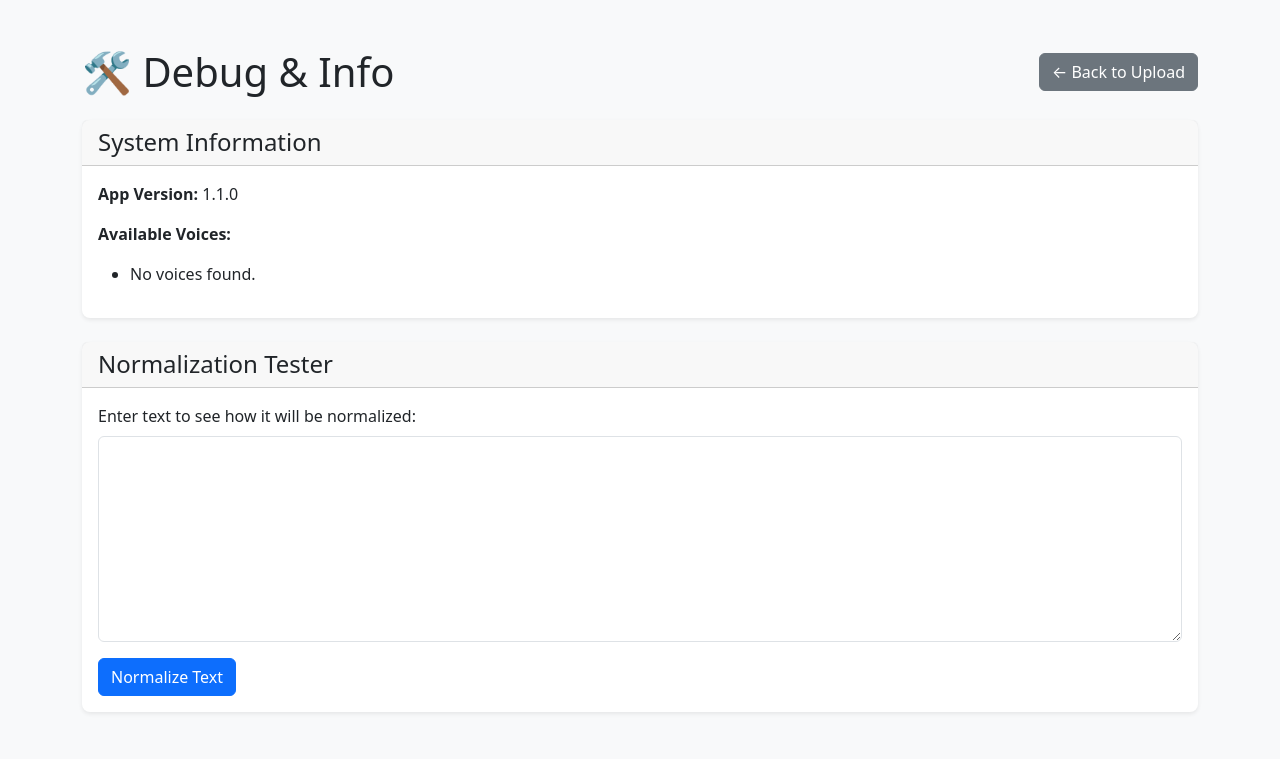
After one commit to JMiahMan1/Docket-TTS, a Flask app: page /debug in a window 1280 px wide. The commit adds this page. Shown: the top 759 px of the page. Run offline with Flask 3, Linux system fonts and the light colour scheme.

Commit message:
add debug and versioning

```diff
--- a/app.py
+++ b/app.py
@@ -25,8 +25,9 @@ import requests
 import textwrap
 from PIL import Image, ImageDraw, ImageFont
 
-from tts_service import TTSService
+from tts_service import TTSService, normalize_text
 
+APP_VERSION = "1.1.0"
 UPLOAD_FOLDER = '/app/uploads'
 GENERATED_FOLDER = '/app/generated'
 VOICES_FOLDER = '/app/voices'
@@ -38,6 +39,11 @@ app.config.from_mapping(
     GENERATED_FOLDER=GENERATED_FOLDER,
     SECRET_KEY='a-secure-and-random-secret-key'
 )
+
+# Make the app version available to all templates
+@app.context_processor
+def inject_version():
+    return dict(app_version=APP_VERSION)
 
 def celery_init_app(app: Flask) -> Celery:
     class FlaskTask(Task):
@@ -194,7 +200,6 @@ def convert_to_speech_task(self, input_filepath, original_filename, voice_name=N
         tts = TTSService(voice=voice_name, speed_rate=speed_rate)
         _, normalized_text = tts.synthesize(text_content, output_filepath)
 
-        # --- Fetch or create cover art ---
         title = metadata.get('title', '')
         author = metadata.get('author', 'Unknown')
         cover_url = ''
@@ -247,45 +252,30 @@ def convert_to_speech_task(self, input_filepath, original_filename, voice_name=N
             os.remove(temp_cover_path)
 
 def create_generic_cover_image(title, author, save_path):
-    """Creates a generic cover image with the book title and author."""
     try:
-        # Create a blank image
         width, height = 800, 1200
         image = Image.new('RGB', (width, height), color = (73, 109, 137))
         draw = ImageDraw.Draw(image)
-
-        # Load a font
         try:
-            # Try to load a common font
             font_title = ImageFont.truetype("DejaVuSans-Bold.ttf", size=60)
             font_author = ImageFont.truetype("DejaVuSans.ttf", size=40)
         except IOError:
-            # If the font is not available, use the default font
             font_title = ImageFont.load_default()
             font_author = ImageFont.load_default()
-
-        # Add text to the image
-        # Title
         title_lines = textwrap.wrap(title, width=20)
         y_text = height / 4
         for line in title_lines:
             bbox = draw.textbbox((0, 0), line, font=font_title)
-            line_width = bbox[2] - bbox[0]
-            line_height = bbox[3] - bbox[1]
+            line_width, line_height = bbox[2] - bbox[0], bbox[3] - bbox[1]
             draw.text(((width - line_width) / 2, y_text), line, font=font_title, fill=(255, 255, 255))
-            y_text += line_height + 5 # Add padding
-
-        # Author
-        y_text += 50 # add some space
+            y_text += line_height + 5
+        y_text += 50
         author_lines = textwrap.wrap(author, width=30)
         for line in author_lines:
             bbox = draw.textbbox((0, 0), line, font=font_author)
-            line_width = bbox[2] - bbox[0]
-            line_height = bbox[3] - bbox[1]
+            line_width, line_height = bbox[2] - bbox[0], bbox[3] - bbox[1]
             draw.text(((width - line_width) / 2, y_text), line, font=font_author, fill=(255, 255, 255))
-            y_text += line_height + 5 # Add padding
-
-        # Save the image
+            y_text += line_height + 5
         image.save(save_path)
         return save_path
     except Exception as e:
@@ -293,20 +283,13 @@ def create_generic_cover_image(title, author, save_path):
         return None
 
 def _create_audiobook_logic(file_list, audiobook_title, audiobook_author, cover_url, build_dir, task_self=None):
-    """Contains the core logic for creating an audiobook, using the passed build_dir."""
     def update_state(state, meta):
         if task_self:
             task_self.update_state(state=state, meta=meta)
-
     unique_file_list = sorted(list(set(file_list)))
-
     update_state(state='PROGRESS', meta={'current': 1, 'total': 5, 'status': 'Gathering chapters and text...'})
     safe_mp3_paths = [Path(GENERATED_FOLDER) / secure_filename(fname) for fname in unique_file_list]
-    merged_text_content = ""
-    for mp3_path in safe_mp3_paths:
-        txt_path = mp3_path.with_suffix('.txt')
-        if txt_path.exists():
-            merged_text_content += txt_path.read_text(encoding='utf-8') + "\n\n"
+    merged_text_content = "".join(p.with_suffix('.txt').read_text(encoding='utf-8') + "\n\n" for p in safe_mp3_paths if p.with_suffix('.txt').exists())
     update_state(state='PROGRESS', meta={'current': 2, 'total': 5, 'status': 'Downloading cover art...'})
     cover_path = None
     if cover_url:
@@ -314,17 +297,14 @@ def _create_audiobook_logic(file_list, audiobook_title, audiobook_author, cover_
             response = requests.get(cover_url, stream=True)
             response.raise_for_status()
             cover_path = build_dir / "cover.jpg"
-            with open(cover_path, 'wb') as f:
-                shutil.copyfileobj(response.raw, f)
+            with open(cover_path, 'wb') as f: shutil.copyfileobj(response.raw, f)
         except requests.RequestException as e:
             app.logger.error(f"Failed to download cover art: {e}")
             cover_path = None
-
     if not cover_path and audiobook_title and audiobook_author:
         generic_cover_path = build_dir / "generic_cover.jpg"
         if create_generic_cover_image(audiobook_title, audiobook_author, generic_cover_path):
             cover_path = generic_cover_path
-
     update_state(state='PROGRESS', meta={'current': 3, 'total': 5, 'status': 'Analyzing chapters...'})
     chapters_meta_content = f";FFMETADATA1\ntitle={audiobook_title}\nartist={audiobook_author}\ncomment={merged_text_content.replace(';', ';;').replace('=', r'=')}\n\n"
     concat_list_content = ""
@@ -348,17 +328,14 @@ def _create_audiobook_logic(file_list, audiobook_title, audiobook_author, cover_
     output_filename = f"{secure_filename(audiobook_title)}_{timestamp}.m4b"
     output_filepath = Path(GENERATED_FOLDER) / output_filename
     mux_command = ['ffmpeg']
-    if cover_path:
-        mux_command.extend(['-i', str(cover_path)])
+    if cover_path: mux_command.extend(['-i', str(cover_path)])
     mux_command.extend(['-i', str(temp_audio_path), '-i', str(chapters_meta_path)])
     map_offset = 1 if cover_path else 0
     mux_command.extend(['-map', f'{map_offset}:a', '-map_metadata', f'{map_offset + 1}'])
     if cover_path:
-        mux_command.extend(['-map', '0:v'])
-        mux_command.extend(['-disposition:v', 'attached_pic'])
+        mux_command.extend(['-map', '0:v', '-disposition:v', 'attached_pic'])
     mux_command.extend(['-c:a', 'copy', '-c:v', 'copy', str(output_filepath)])
     subprocess.run(mux_command, check=True, capture_output=True)
-
     return {'status': 'Success', 'filename': output_filename}
 
 @celery.task(bind=True)
@@ -367,17 +344,14 @@ def create_audiobook_task(self, file_list, audiobook_title, audiobook_author, co
     build_dir = Path(GENERATED_FOLDER) / f"audiobook_build_{timestamp}"
     os.makedirs(build_dir, exist_ok=True)
     try:
-        return _create_audiobook_logic(
-            file_list, audiobook_title, audiobook_author, cover_url, build_dir, task_self=self
-        )
+        return _create_audiobook_logic(file_list, audiobook_title, audiobook_author, cover_url, build_dir, task_self=self)
     except Exception as e:
         app.logger.error(f"Audiobook creation failed: {e}")
         if isinstance(e, subprocess.CalledProcessError):
             app.logger.error(f"FFMPEG stderr: {e.stderr.decode()}")
         raise e
     finally:
-        if build_dir.exists():
-            shutil.rmtree(build_dir)
+        if build_dir.exists(): shutil.rmtree(build_dir)
 
 @app.route('/', methods=['GET', 'POST'])
 def upload_file():
@@ -397,12 +371,10 @@ def upload_file():
             task = convert_to_speech_task.delay(input_filepath, original_filename, voice_name, speed_rate)
             return render_template('result.html', task_id=task.id)
 
-        files = request.files.getlist('file') # Use getlist() to get all files
-
+        files = request.files.getlist('file')
         if not files or all(f.filename == '' for f in files):
             flash('No files selected.', 'error')
             return redirect(request.url)
-
         tasks_created = 0
         for file in files:
             if file and allowed_file(file.filename):
@@ -412,14 +384,12 @@ def upload_file():
                 file.save(input_filepath)
                 convert_to_speech_task.delay(input_filepath, original_filename, voice_name, speed_rate)
                 tasks_created += 1
-
         if tasks_created > 0:
             flash(f'Successfully queued {tasks_created} files for processing.', 'success')
-            return redirect(url_for('jobs_page')) # Redirect to see all jobs
+            return redirect(url_for('jobs_page'))
         else:
             flash(f'Invalid file type. Allowed types are: {", ".join(ALLOWED_EXTENSIONS)}.', 'error')
             return redirect(request.url)
-
     voices = list_available_voices()
     return render_template('index.html', voices=voices)
 
@@ -428,62 +398,40 @@ def list_files():
     file_map = {}
     all_files = sorted(Path(GENERATED_FOLDER).iterdir(), key=os.path.getmtime, reverse=True)
     for entry in all_files:
-        if not entry.is_file() or entry.name.startswith('sample_') or entry.name.startswith('cover_'):
+        if not entry.is_file() or entry.name.startswith(('sample_', 'cover_')):
             continue
-
         match = re.match(r'^(.*?)_([a-f0-9]{8})$', entry.stem)
-        if match:
-            base_name = match.group(1)
-            unique_id = match.group(2)
-            key = f"{base_name}_{unique_id}"
-        else:
-            base_name = entry.stem
-            key = base_name
-
+        key = f"{match.group(1)}_{match.group(2)}" if match else entry.stem
         if key not in file_map:
-            file_map[key] = {'base_name': f"{base_name}_{unique_id}" if match else base_name}
-
+            file_map[key] = {'base_name': match.group(1) if match else entry.stem}
         if entry.suffix in ['.mp3', '.m4b']:
-            file_map[key]['audio_name'] = entry.name
-            file_map[key]['size'] = human_readable_size(entry.stat().st_size)
-            file_map[key]['date'] = datetime.fromtimestamp(entry.stat().st_mtime).strftime('%Y-%m-%d %H:%M')
+            file_map[key].update({
+                'audio_name': entry.name,
+                'size': human_readable_size(entry.stat().st_size),
+                'date': datetime.fromtimestamp(entry.stat().st_mtime).strftime('%Y-%m-%d %H:%M')
+            })
         elif entry.suffix == '.txt':
             file_map[key]['txt_name'] = entry.name
-
     audio_files = [data for data in file_map.values() if 'audio_name' in data]
     return render_template('files.html', audio_files=audio_files)
 
 @app.route('/get-book-metadata', methods=['POST'])
 def get_book_metadata():
     filenames = request.json.get('filenames', [])
-    if not filenames:
-        return jsonify({'error': 'No filenames provided'}), 400
-
+    if not filenames: return jsonify({'error': 'No filenames provided'}), 400
     match = re.match(r'^(.*?)_([a-f0-9]{8})$', Path(filenames[0]).stem)
-    if match:
-        first_file_path_stem = match.group(1)
-    else:
-        first_file_path_stem = Path(filenames[0]).stem
-
+    first_file_path_stem = match.group(1) if match else Path(filenames[0]).stem
     title_from_name = first_file_path_stem.replace('_', ' ').replace('-', ' ').title()
     metadata = {'title': title_from_name, 'author': 'Unknown'}
-
     txt_filename = next((f.replace('.mp3', '.txt') for f in filenames if f.endswith('.mp3')), None)
-    if txt_filename:
-        txt_path = Path(GENERATED_FOLDER) / txt_filename
-        if txt_path.exists():
-            text = txt_path.read_text(encoding='utf-8')
-            parsed_meta = parse_metadata_from_text(text)
-            metadata['author'] = parsed_meta.get('author', metadata['author'])
-
-    title = metadata.get('title', '')
-    author = metadata.get('author', '')
-    cover_url = ''
+    if txt_filename and (txt_path := Path(GENERATED_FOLDER) / txt_filename).exists():
+        text = txt_path.read_text(encoding='utf-8')
+        parsed_meta = parse_metadata_from_text(text)
+        metadata['author'] = parsed_meta.get('author', metadata['author'])
+    title, author, cover_url = metadata.get('title', ''), metadata.get('author', ''), ''
     if title:
         try:
-            query = f"intitle:{title}"
-            if author and author != 'Unknown':
-                query += f"+inauthor:{author}"
+            query = f"intitle:{title}" + (f"+inauthor:{author}" if author and author != 'Unknown' else "")
             response = requests.get(f"https://www.googleapis.com/books/v1/volumes?q={query}&maxResults=1")
             response.raise_for_status()
             data = response.json()
@@ -494,7 +442,6 @@ def get_book_metadata():
                 cover_url = book_info.get('imageLinks', {}).get('thumbnail', '')
         except requests.RequestException as e:
             app.logger.error(f"Google Books API request failed: {e}")
-
     return jsonify({'title': title, 'author': author, 'cover_url': cover_url})
 
 @app.route('/create-audiobook', methods=['POST'])
@@ -516,39 +463,28 @@ def jobs_page():
     try:
         inspector = celery.control.inspect()
         active_tasks = inspector.active() or {}
-        for worker_name, tasks in active_tasks.items():
+        for worker, tasks in active_tasks.items():
             for task in tasks:
                 original_filename = "N/A"
-                task_args = task.get('args')
-                if task_args and isinstance(task_args, (list, tuple)) and len(task_args) > 1:
+                if (task_args := task.get('args')) and isinstance(task_args, (list, tuple)) and len(task_args) > 1:
                     original_filename = Path(task_args[1]).name
-                running_jobs.append({'id': task['id'], 'name': original_filename, 'worker': worker_name})
-
+                running_jobs.append({'id': task['id'], 'name': original_filename, 'worker': worker})
         reserved_tasks = inspector.reserved() or {}
-        for worker_name, tasks in reserved_tasks.items():
+        for worker, tasks in reserved_tasks.items():
             for task in tasks:
                 original_filename = "N/A"
-                task_args = task.get('args')
-                if task_args and isinstance(task_args, (list, tuple)) and len(task_args) > 1:
+                if (task_args := task.get('args')) and isinstance(task_args, (list, tuple)) and len(task_args) > 1:
                     original_filename = Path(task_args[1]).name
                 queued_jobs.append({'id': task['id'], 'name': original_filename, 'status': 'Reserved'})
-
         if redis_client:
             try:
                 unassigned_job_count = redis_client.llen('celery')
             except Exception as e:
                 app.logger.error(f"Could not get queue length from Redis: {e}")
-
     except Exception as e:
         app.logger.error(f"Could not inspect Celery/Redis: {e}")
         flash("Could not connect to the Celery worker or Redis.", "error")
-
-    return render_template(
-        'jobs.html',
-        running_jobs=running_jobs,
-        waiting_jobs=queued_jobs,
-        unassigned_job_count=unassigned_job_count
-    )
+    return render_template('jobs.html', running_jobs=running_jobs, waiting_jobs=queued_jobs, unassigned_job_count=unassigned_job_count)
 
 @app.route('/cancel-job/<task_id>', methods=['POST'])
 def cancel_job(task_id):
@@ -565,7 +501,6 @@ def delete_bulk():
     if not basenames_to_delete:
         flash("No files selected for deletion.", "warning")
         return redirect(url_for('list_files'))
-
     deleted_count = 0
     for base_name in basenames_to_delete:
         safe_base_name = secure_filename(base_name)
@@ -575,7 +510,6 @@ def delete_bulk():
                 deleted_count +=1
             except OSError as e:
                 app.logger.error(f"Error deleting file {f}: {e}")
-
     flash(f"Successfully deleted {deleted_count} file(s).", "success")
     return redirect(url_for('list_files'))
 
@@ -583,21 +517,16 @@ def delete_bulk():
 def speak_sample(voice_name):
     sample_text = "The Lord is my shepherd; I shall not want. He makes me to lie down in green pastures; He leads me beside the still waters. He restores my soul; He leads me in the paths of righteousness For His name’s sake."
     speed_rate = request.args.get('speed', '1.0')
-
-    # Sanitize speed_rate to be used in filename
     safe_speed = str(speed_rate).replace('.', 'p')
     safe_voice_name = secure_filename(Path(voice_name).stem)
-
     filename = f"sample_{safe_voice_name}_speed_{safe_speed}.mp3"
     filepath = os.path.join(GENERATED_FOLDER, filename)
-
     if not os.path.exists(filepath):
         try:
             tts = TTSService(voice=voice_name, speed_rate=speed_rate)
             tts.synthesize(sample_text, filepath)
         except Exception as e:
             return f"Error generating sample: {e}", 500
-
     return send_from_directory(app.config["GENERATED_FOLDER"], filename)
 
 @app.route('/status/<task_id>')
@@ -616,3 +545,19 @@ def task_status(task_id):
 @app.route('/generated/<name>')
 def download_file(name):
     return send_from_directory(app.config["GENERATED_FOLDER"], name)
+
+@app.route('/health')
+def health_check():
+    """A simple health check endpoint."""
+    return jsonify({"status": "healthy"}), 200
+
+@app.route('/debug', methods=['GET', 'POST'])
+def debug_page():
+    voices = list_available_voices()
+    normalized_output = ""
+    original_text = ""
+    if request.method == 'POST':
+        original_text = request.form.get('text_to_normalize', '')
+        if original_text:
+            normalized_output = normalize_text(original_text)
+    return render_template('debug.html', voices=voices, original_text=original_text, normalized_output=normalized_output)
--- /dev/null
+++ b/templates/debug.html
@@ -0,0 +1,51 @@
+<!doctype html>
+<html lang="en">
+<head>
+    <meta charset="utf-8">
+    <title>Debug Tools - Docket-TTS</title>
+    <meta name="viewport" content="width=device-width, initial-scale=1">
+    <link href="https://cdn.jsdelivr.net/npm/bootstrap@5.3.2/dist/css/bootstrap.min.css" rel="stylesheet">
+</head>
+<body class="bg-light">
+    <div class="container py-5">
+        <div class="d-flex justify-content-between align-items-center mb-4">
+            <h1 class="mb-0">🛠️ Debug & Info</h1>
+            <a href="/" class="btn btn-secondary">← Back to Upload</a>
+        </div>
+
+        <div class="card shadow-sm border-0 rounded-3 mb-4">
+            <div class="card-header"><h4 class="mb-0">System Information</h4></div>
+            <div class="card-body">
+                <p><strong>App Version:</strong> {{ app_version }}</p>
+                <p><strong>Available Voices:</strong></p>
+                <ul>
+                    {% for voice in voices %}
+                        <li>{{ voice.name }}</li>
+                    {% else %}
+                        <li>No voices found.</li>
+                    {% endfor %}
+                </ul>
+            </div>
+        </div>
+
+        <div class="card shadow-sm border-0 rounded-3">
+            <div class="card-header"><h4 class="mb-0">Normalization Tester</h4></div>
+            <div class="card-body">
+                <form method="POST">
+                    <div class="mb-3">
+                        <label for="text_to_normalize" class="form-label">Enter text to see how it will be normalized:</label>
+                        <textarea class="form-control" id="text_to_normalize" name="text_to_normalize" rows="8">{{ original_text }}</textarea>
+                    </div>
+                    <button type="submit" class="btn btn-primary">Normalize Text</button>
+                </form>
+                {% if normalized_output %}
+                <div class="mt-4">
+                    <h5>Normalized Output:</h5>
+                    <pre class="bg-dark text-white p-3 rounded"><code>{{ normalized_output }}</code></pre>
+                </div>
+                {% endif %}
+            </div>
+        </div>
+    </div>
+</body>
+</html>
```
Also changed, not shown: templates/index.html (+7 -3 lines), tts_service.py (+4 -6 lines).
